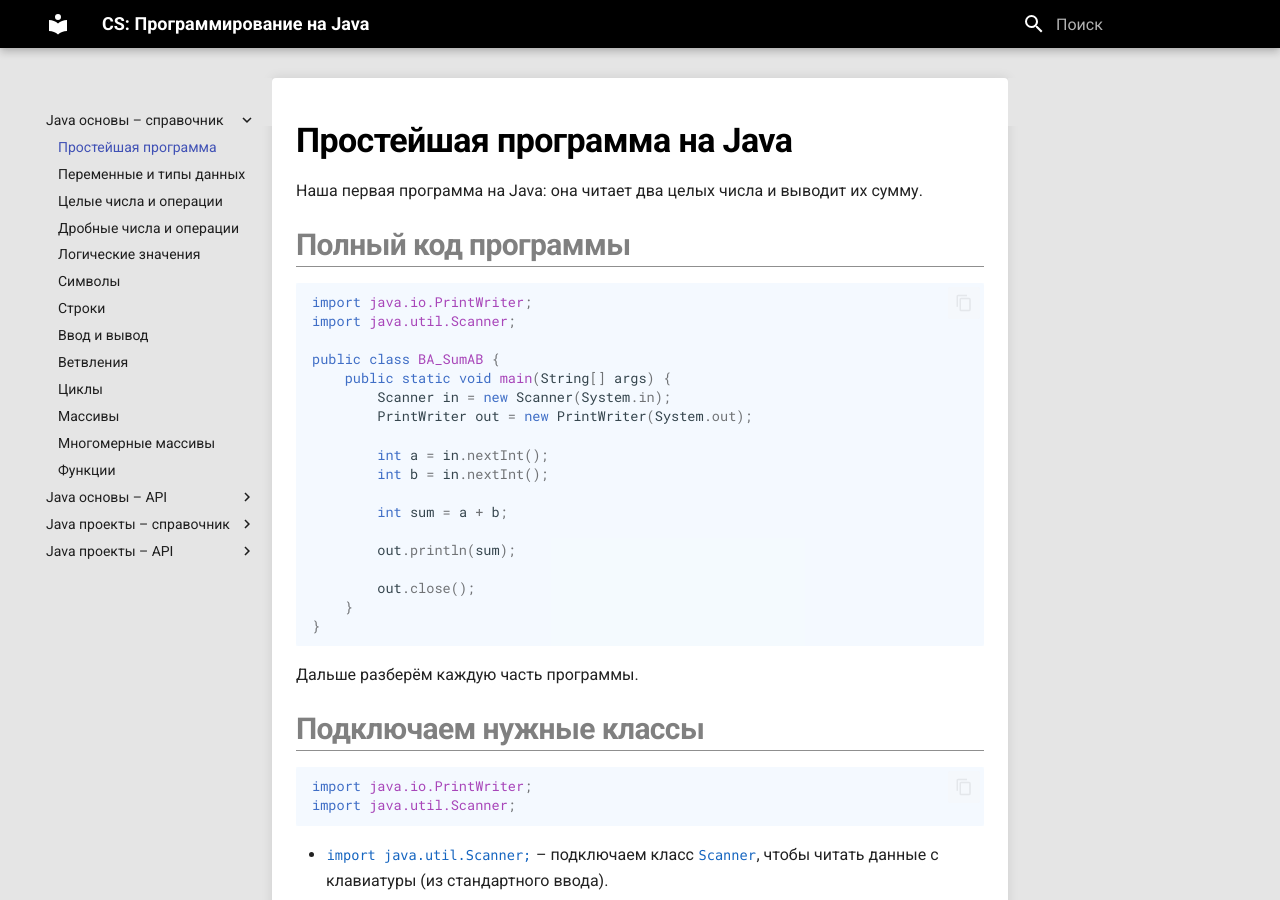
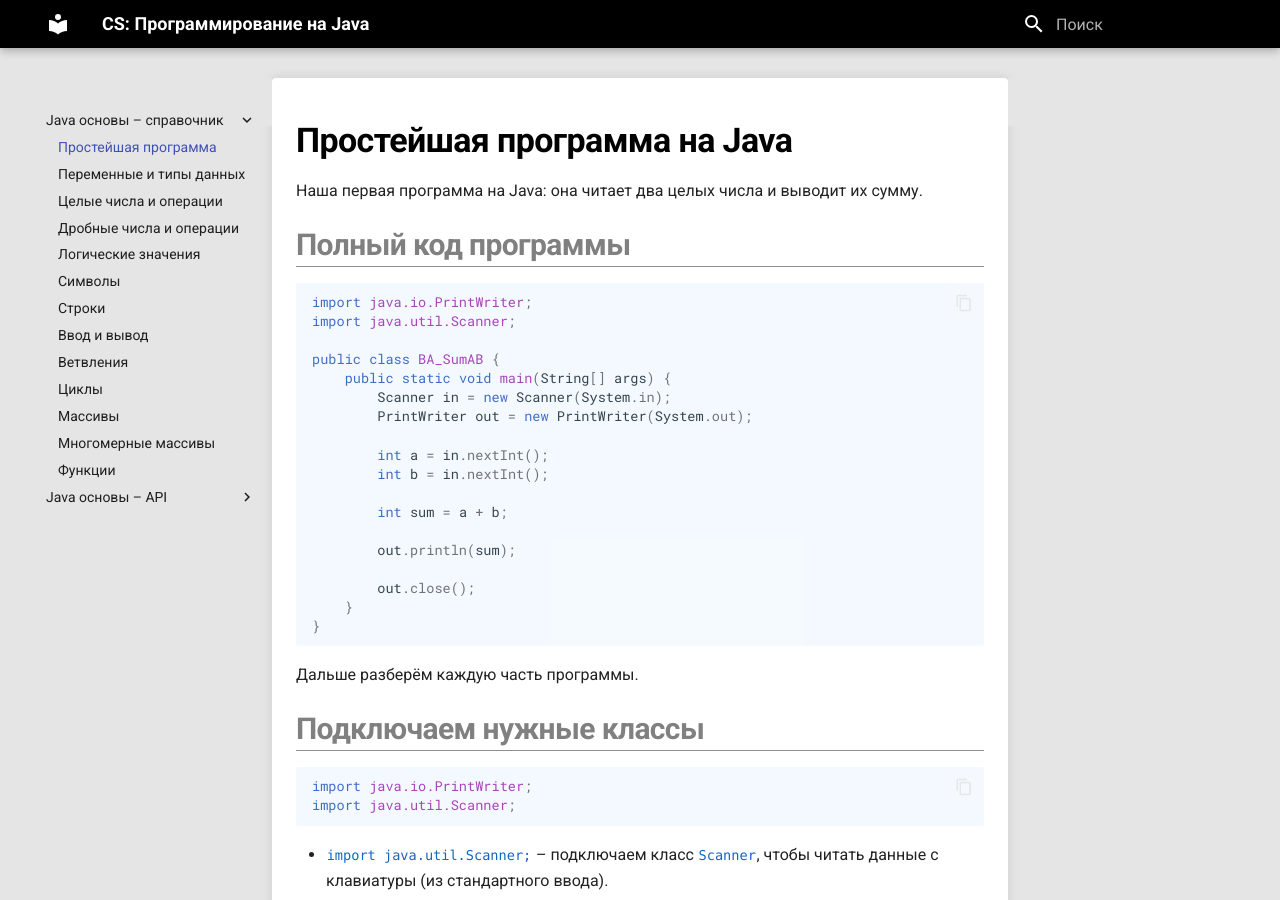
Before and after one commit to ufarobot/git-cs-book, an MkDocs documentation site: the page built from docs/java-basic/concepts/1-simple-program.md, in a window 1280 px wide and 900 px high. Built offline with MkDocs 1.6.1 and Material for MkDocs 9.7.7, drawn with Linux system fonts in a browser that asks for light colours; some of the changed lines change nothing that is shown.

Commit message:
update (1 files) 2025-11-30 09:59: mkdocs.yml

```diff
--- a/mkdocs.yml
+++ b/mkdocs.yml
@@ -59,15 +59,15 @@ nav:
       - StringBuilder (java.lang.StringBuilder): java-basic/api/api-stringbuilder.md
       - Arrays (java.util.Arrays): java-basic/api/api-arrays.md
 
-  - Java проекты – справочник:
-      - Структура учебного проекта: java-projects/concepts/project-structure.md
-      - Чтение входных данных из файла: java-projects/concepts/file-input.md
-      - Разбор требований задачи: java-projects/concepts/problem-analysis.md
-      - Пошаговая разработка: java-projects/concepts/step-by-step-dev.md
-      - Отладка и тестирование: java-projects/concepts/debugging-and-tests.md
-      - Маленькие консольные игры: java-projects/concepts/mini-console-games.md
-
-  - Java проекты – API:
-      - StdDraw (графика): java-projects/api/stddraw.md
-      - StdAudio: java-projects/api/stdaudio.md
-      - Собственные утилиты курса: java-projects/api/course-utils.md
+#  - Java проекты – справочник:
+#      - Структура учебного проекта: java-projects/concepts/project-structure.md
+#      - Чтение входных данных из файла: java-projects/concepts/file-input.md
+#      - Разбор требований задачи: java-projects/concepts/problem-analysis.md
+#      - Пошаговая разработка: java-projects/concepts/step-by-step-dev.md
+#      - Отладка и тестирование: java-projects/concepts/debugging-and-tests.md
+#      - Маленькие консольные игры: java-projects/concepts/mini-console-games.md
+#
+#  - Java проекты – API:
+#      - StdDraw (графика): java-projects/api/stddraw.md
+#      - StdAudio: java-projects/api/stdaudio.md
+#      - Собственные утилиты курса: java-projects/api/course-utils.md
```
